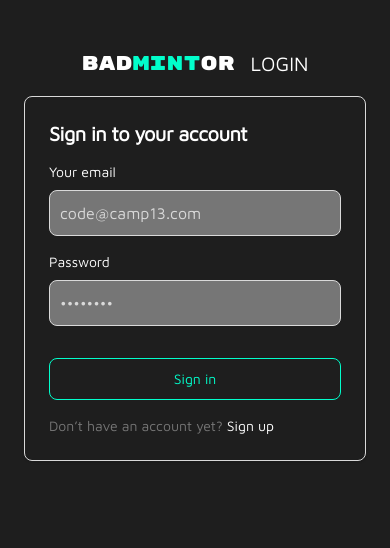
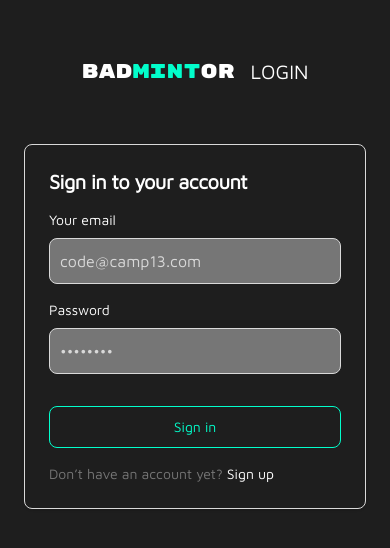
Before and after one commit to PrinceM13/cc13-badmintor-web, a React (Create React App) app: page /login in a window 390 px wide. Shown: the top 548 px of the page. Built offline with nearby package versions, Linux system fonts and the light colour scheme.

Commit message:
fix(iu): make responsive for login page

```diff
--- a/src/pages/visitor/LoginPage.js
+++ b/src/pages/visitor/LoginPage.js
@@ -4,7 +4,7 @@ import LoginForm from '../../features/auth/LoginFrom';
 
 export default function LoginPage() {
     return (<>
-        <div className="flex flex-col items-center justify-between mx-auto md:h-screen px-6 py-8 lg:py-0">
+        <div className="flex flex-col items-center justify-between mx-auto px-6 py-10 gap-10 md:gap-0 md:h-screen md:py-20">
 
             {/* login header */}
 
```
